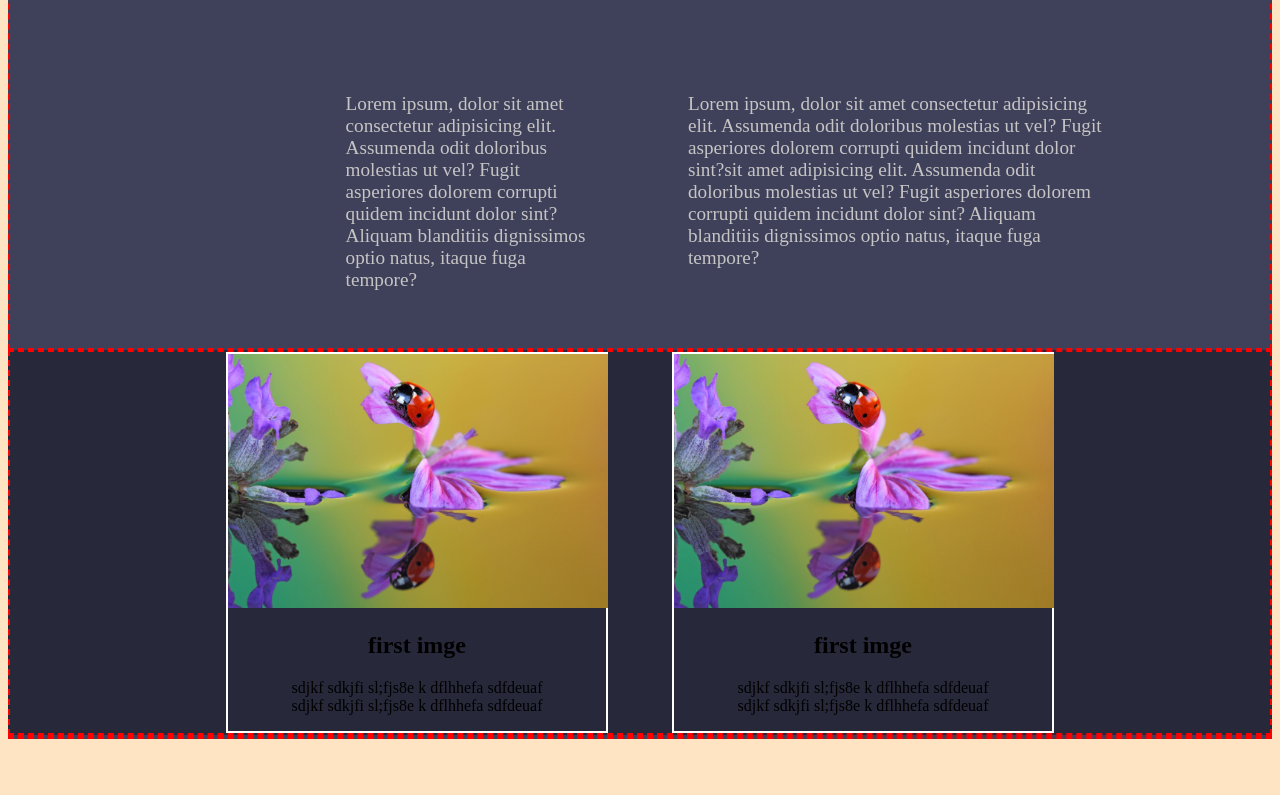
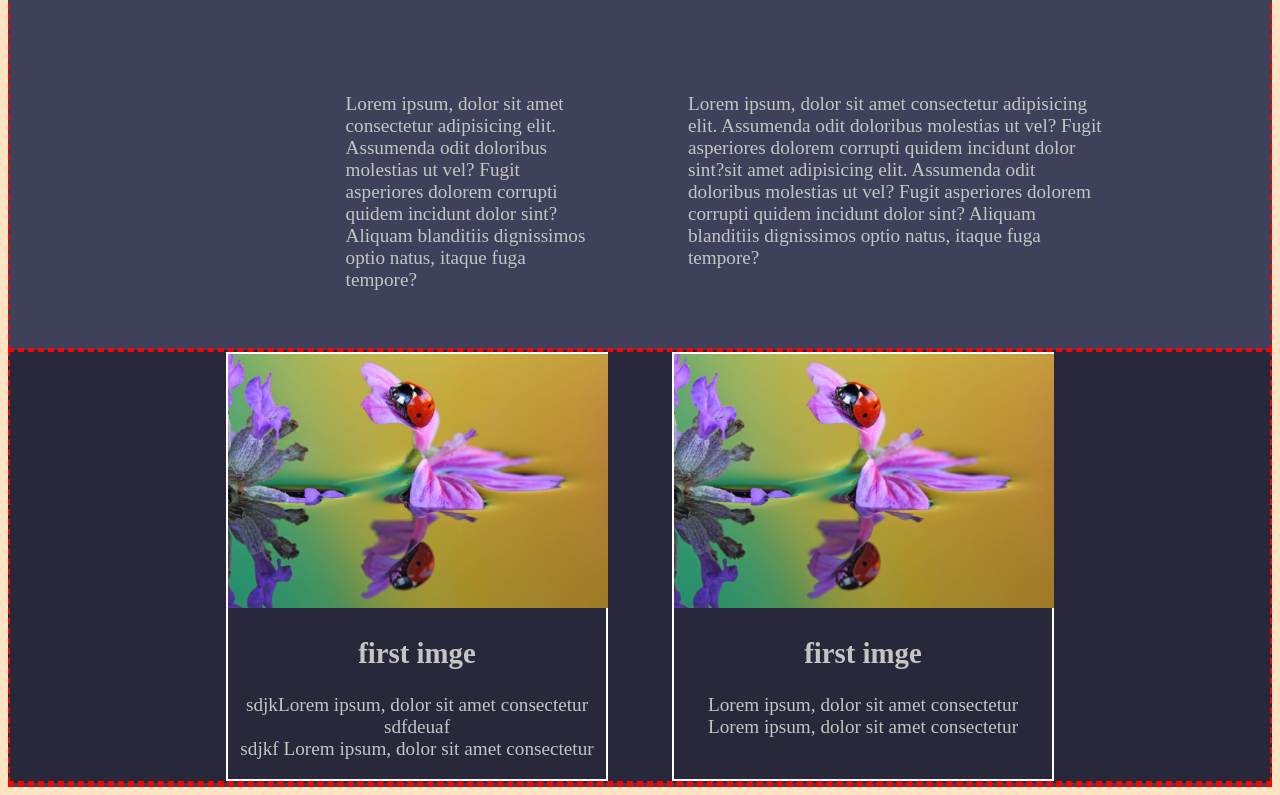
Before and after one commit to maisam2004/new_web, a plain HTML site: page index.html in a window 1280 px wide. Shown: the part 3598-4393 px from the top of the page. Before the commit the page ends 4345 px from the top, so only its background shows below. Drawn offline with Linux system fonts and the light colour scheme.

Commit message:
Modify texts in two_photo

```diff
--- a/css/new_style.css
+++ b/css/new_style.css
@@ -474,6 +474,10 @@ section.two_photo > *{
 }
 .first_foot_img,.second_foot_img{
     text-align: center;
+    color:rgb(198, 196, 196);
+    font-family: 'Roboto Slab', serif;
+    font-size: 1.2em;
+
 }
 
 
--- a/index.html
+++ b/index.html
@@ -231,7 +231,7 @@
             <div class="imgs">
             <img src="/images/mason5.jpg" alt="mason5" width="380px"></div>
                 <h2>first imge</h2>
-                <p>sdjkf sdkjfi sl;fjs8e k dflhhefa sdfdeuaf<br> sdjkf sdkjfi sl;fjs8e k dflhhefa sdfdeuaf </p>
+                <p>sdjkLorem ipsum, dolor sit amet consectetur sdfdeuaf<br> sdjkf Lorem ipsum, dolor sit amet consectetur  </p>
 
         </div>
         <div class="second_foot_img">
@@ -239,7 +239,7 @@
                 <img src="/images/mason5.jpg" alt="mason5" width="380px">
             </div>
                     <h2>first imge</h2>
-                    <p>sdjkf sdkjfi sl;fjs8e k dflhhefa sdfdeuaf <br> sdjkf sdkjfi sl;fjs8e k dflhhefa sdfdeuaf</p>
+                    <p>Lorem ipsum, dolor sit amet consectetur <br> Lorem ipsum, dolor sit amet consectetur</p>
         </div>
 
     </section>
```
